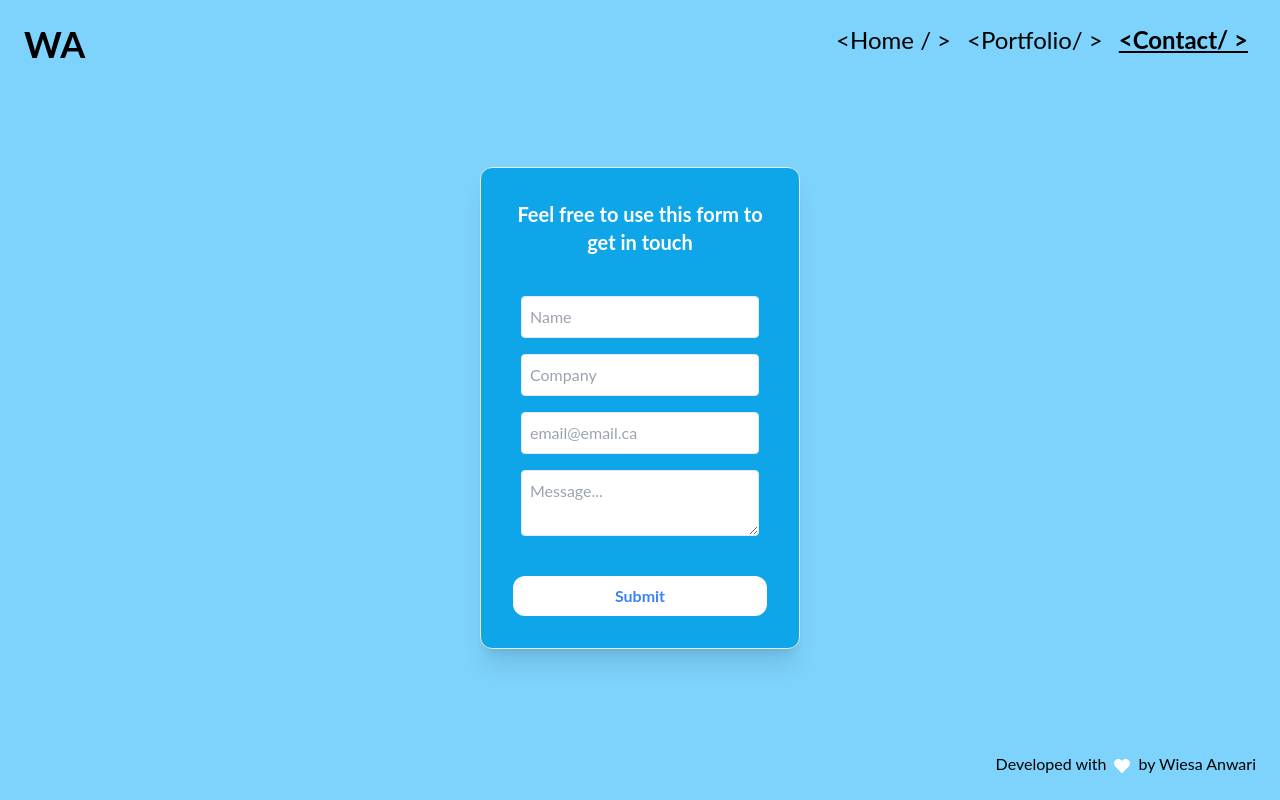
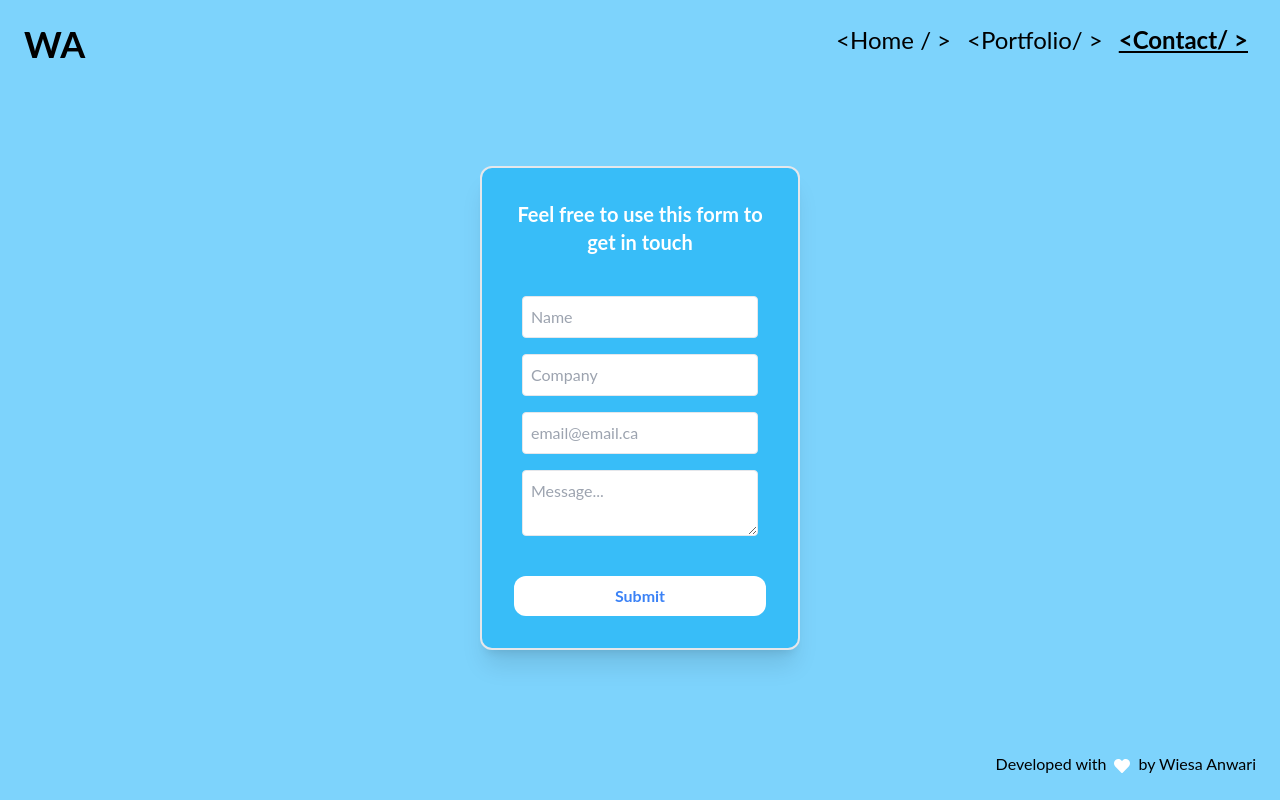
Before and after one commit to wanwari/wanwari.ca, a React (Create React App) app: page /contact in a window 1280 px wide. Built offline with nearby package versions, Linux system fonts and the light colour scheme.

Commit message:
style: contact form

```diff
--- a/src/components/Form.tsx
+++ b/src/components/Form.tsx
@@ -1,6 +1,6 @@
 const Form = () => {
 	return (
-		<div className="flex flex-col justify-center text-center w-1/4 rounded-xl border p-8 bg-sky-500 shadow-xl">
+		<div className="flex flex-col justify-center text-center w-1/4 rounded-xl border-2 p-8 bg-sky-400 shadow-xl">
 			<div>
 				<p className="text-white font-bold text-xl mb-8">
 					Feel free to use this form to get in touch
```
